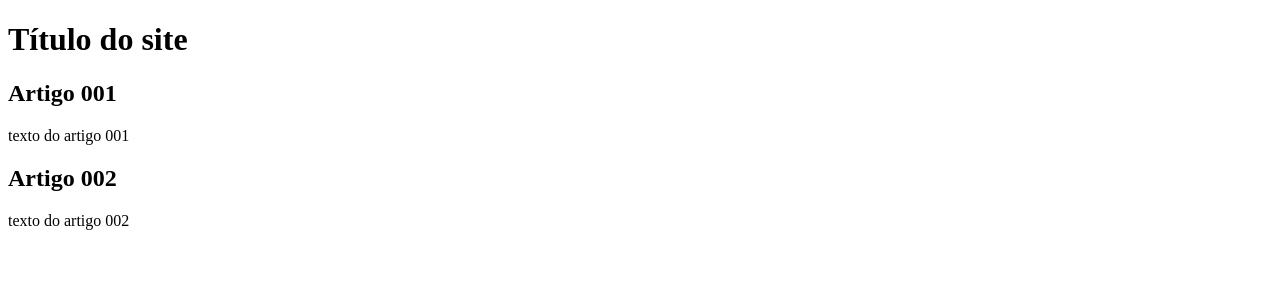
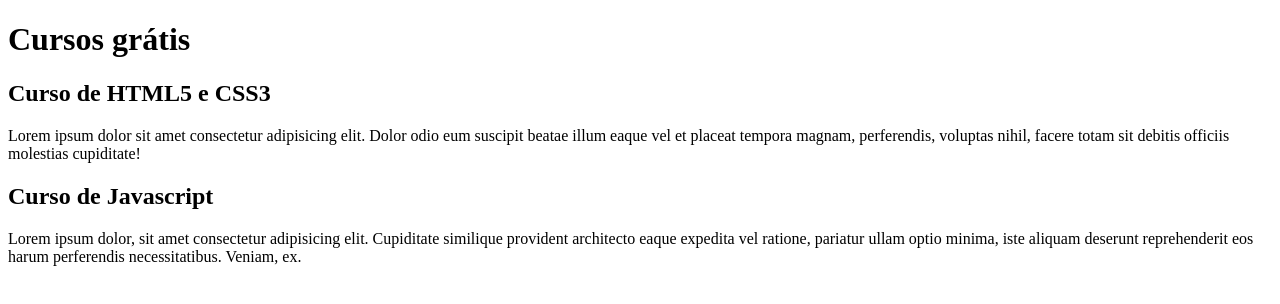
Before and after one commit to GustavoLuizSilvaDuarte/Projeto-site, a plain HTML site: page index.html in a window 1280 px wide. Drawn offline with Linux system fonts and the light colour scheme.

Commit message:
comecei o conteúdo

```diff
--- a/index.html
+++ b/index.html
@@ -9,15 +9,15 @@
 <body>
     <main>
         <header>
-            <h1>Título do site</h1>
+            <h1>Cursos grátis</h1>
         </header>
         <article>
-            <h2>Artigo 001</h2>
-            <p>texto do artigo 001</p>
+            <h2>Curso de HTML5 e CSS3</h2>
+            <p>Lorem ipsum dolor sit amet consectetur adipisicing elit. Dolor odio eum suscipit beatae illum eaque vel et placeat tempora magnam, perferendis, voluptas nihil, facere totam sit debitis officiis molestias cupiditate!</p>
         </article>
         <article>
-            <h2>Artigo 002</h2>
-            <p>texto do artigo 002</p>
+            <h2>Curso de Javascript</h2>
+            <p>Lorem ipsum dolor, sit amet consectetur adipisicing elit. Cupiditate similique provident architecto eaque expedita vel ratione, pariatur ullam optio minima, iste aliquam deserunt reprehenderit eos harum perferendis necessitatibus. Veniam, ex.</p>
         </article>
     </main>
 </body>
```
